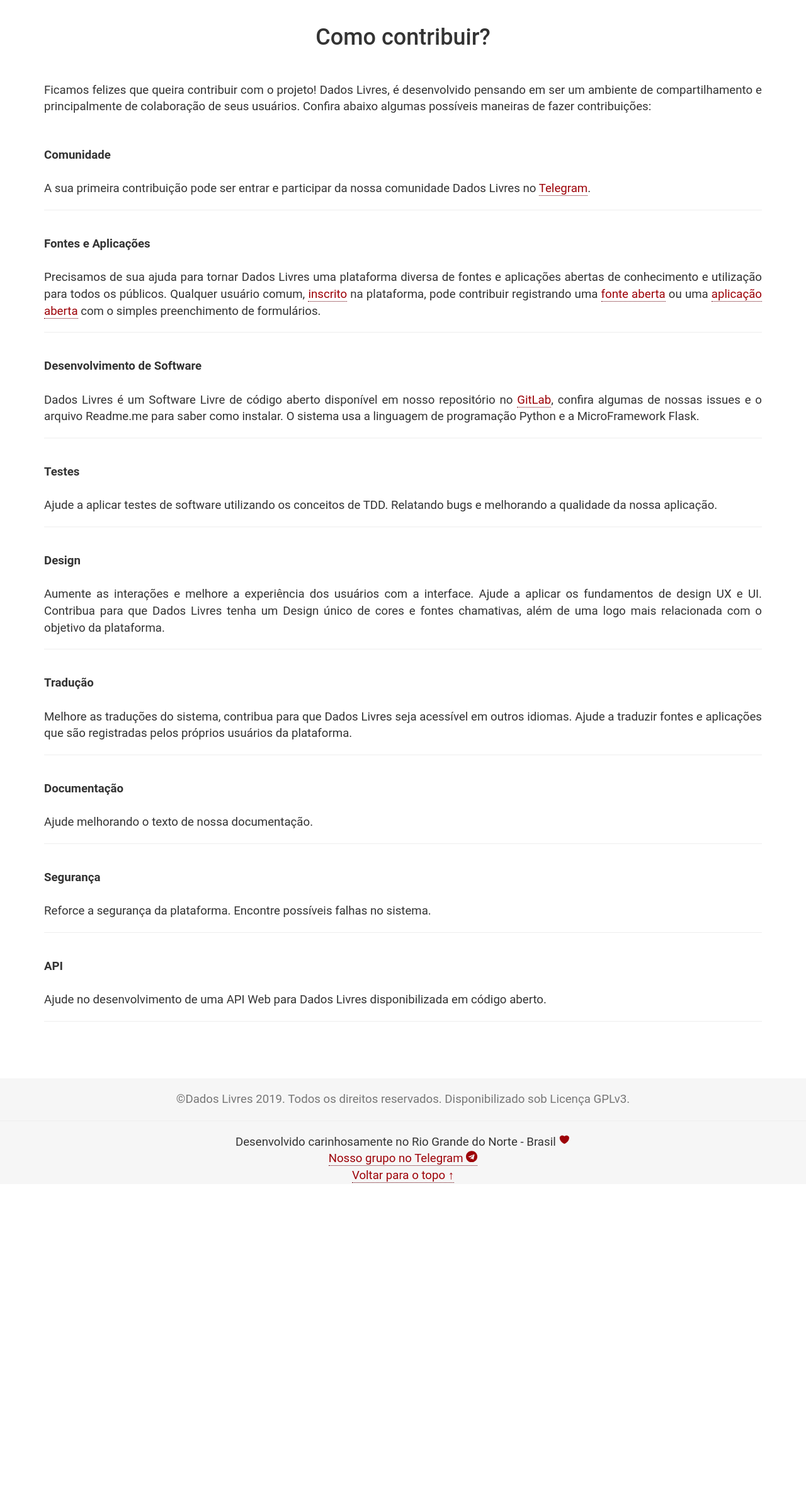
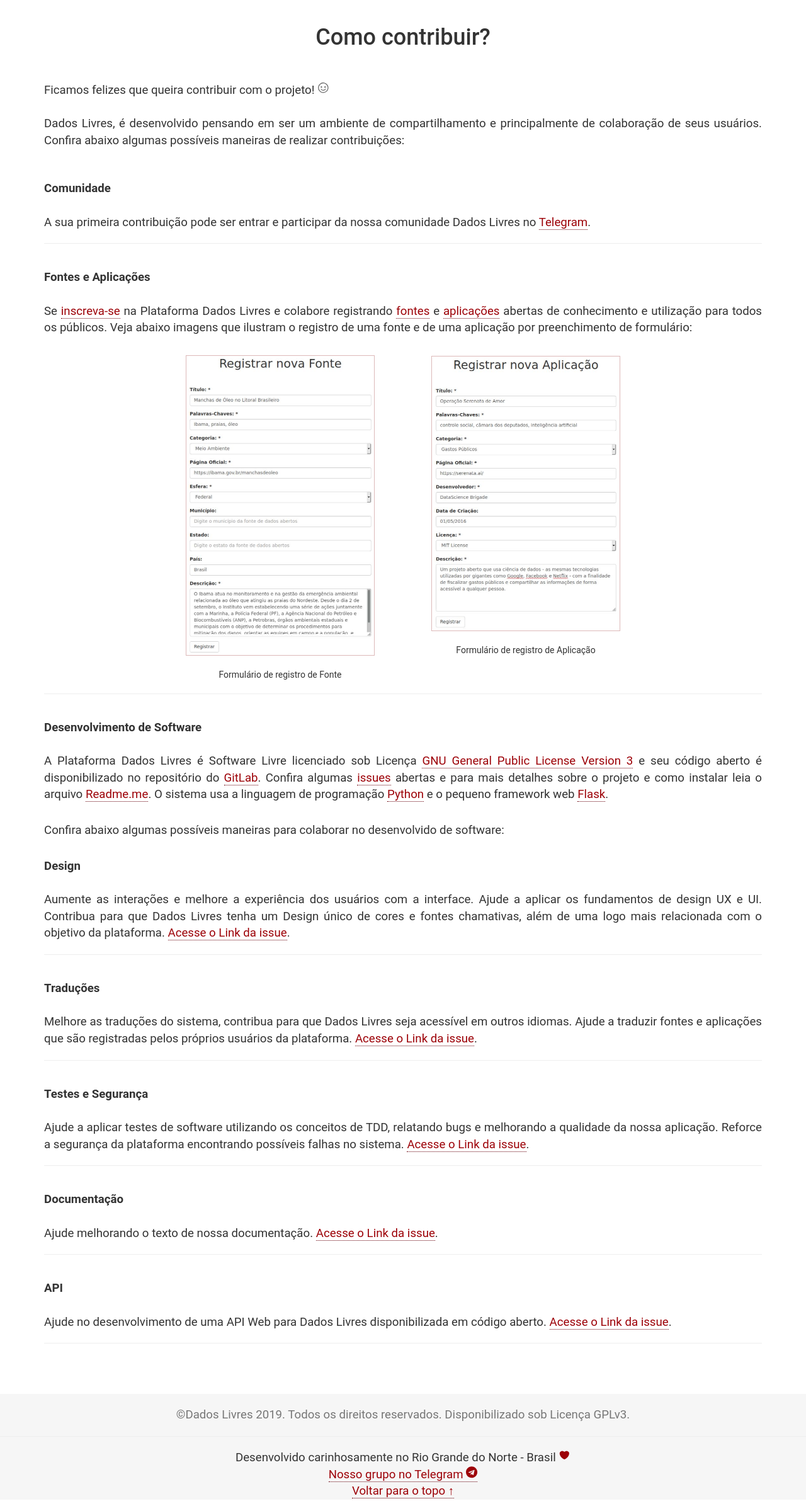
Before and after one commit to pbaesse/dados-livres, a Flask app: page /how_to_contribute in a window 1280 px wide. Shown: the part 52-2443 px from the top of the page at 63% size. Before the commit the page ends 1930 px from the top, so only its background shows below. Run offline with Flask 2, Linux system fonts and the light colour scheme; data that the repository does not hold is empty; some libraries are stand-ins or nearby versions.

Commit message:
atualizei página como contribuir

```diff
--- a/app/templates/how_to_contribute.html
+++ b/app/templates/how_to_contribute.html
@@ -4,47 +4,77 @@
 <div class="row">
   <h1 class="text-center">{{_('Como contribuir?')}}</h1><br><br>
   <div class="col-md-12 text-justify">
-    <p>Ficamos felizes que queira contribuir com o projeto! Dados Livres, é
-      desenvolvido pensando em ser um ambiente de compartilhamento e
+    <p>Ficamos felizes que queira contribuir com o projeto! <svg xmlns="http://www.w3.org/2000/svg" xmlns:xlink="http://www.w3.org/1999/xlink" aria-hidden="true" focusable="false" width="1em" height="1em" style="-ms-transform: rotate(360deg); -webkit-transform: rotate(360deg); transform: rotate(360deg);" preserveAspectRatio="xMidYMid meet" viewBox="0 0 16 16"><g fill="#626262"><path fill-rule="evenodd" clip-rule="evenodd" d="M4.111 2.18a7 7 0 1 1 7.778 11.64A7 7 0 0 1 4.11 2.18zm.556 10.809a6 6 0 1 0 6.666-9.978a6 6 0 0 0-6.666 9.978zM6.5 7a1 1 0 1 1-2 0a1 1 0 0 1 2 0zm5 0a1 1 0 1 1-2 0a1 1 0 0 1 2 0zM8 11a3 3 0 0 1-2.65-1.58l-.87.48a4 4 0 0 0 7.12-.16l-.9-.43A3 3 0 0 1 8 11z"/></g></svg>
+    <br><br>Dados Livres, é desenvolvido pensando em ser um ambiente de compartilhamento e
       principalmente de colaboração de seus usuários. Confira abaixo algumas
-      possíveis maneiras de fazer contribuições:</p><br><br>
+      possíveis maneiras de realizar contribuições:</p><br><br>
     <p><strong>Comunidade</strong><br><br>
       A sua primeira contribuição pode ser entrar e participar da nossa comunidade
       Dados Livres no <a href="#" id="color-red">Telegram</a>.</p><hr><br>
     <p><strong>Fontes e Aplicações</strong><br><br>
-      Precisamos de sua ajuda para tornar Dados Livres uma plataforma diversa
-      de fontes e aplicações abertas de conhecimento e utilização para todos os
-      públicos. Qualquer usuário comum,
-      <a href="{{url_for('auth.login')}}" id="color-red" target="_blank">inscrito</a>
-      na plataforma, pode contribuir registrando uma
-      <a href="{{url_for('main.register_source')}}" id="color-red" target="_blank">fonte aberta</a>
-      ou uma <a href="{{url_for('main.register_software')}}" id="color-red" target="_blank">aplicação aberta</a>
-      com o simples preenchimento de formulários.</p><hr><br>
+      Se <a href="{{url_for('auth.login')}}" id="color-red" target="_blank">inscreva-se</a>
+      na Plataforma Dados Livres e colabore registrando <a href="{{url_for('main.register_source')}}" id="color-red" target="_blank">fontes</a> e
+      <a href="{{url_for('main.register_software')}}" id="color-red" target="_blank">aplicações</a>
+      abertas de conhecimento e utilização para todos os públicos. Veja abaixo imagens
+      que ilustram o registro de uma fonte e de uma aplicação por preenchimento de formulário:</p>
+  </div>
+</div>
+<div class="row">
+  <div class="col-md-2"></div>
+    <div class="col-sm-4 col-md-4"><br>
+      <div style="width:300px; display: block; margin: 0 auto; text-align: center">
+        <figure>
+          <img src="static/image/registrar-fonte.jpg" alt="Exemplo para registrar fonte" style="width:100%; border: 1px solid #ddb9b9;"><br><br>
+          <figcaption>Formulário de registro de Fonte</figcaption>
+        </figure>
+      </div>
+    </div><br>
+    <div class="col-md-2"></div><div class="col-md-2"></div>
+    <div class="col-sm-4 col-md-4">
+      <div style="width:300px; display: block; margin: 0 auto; text-align: center">
+        <figure>
+          <img src="static/image/registrar-aplicacao.jpg" alt="Exemplo para registrar aplicação" style="width:100%; border: 1px solid #ddb9b9;"><br><br>
+          <figcaption>Formulário de registro de Aplicação</figcaption>
+        </figure>
+      </div>
+    </div>
+    <div class="col-md-2"></div>
+  </div><hr><br>
+  <div class="row">
+    <div class="col-md-12 text-justify">
       <p><strong>Desenvolvimento de Software</strong><br><br>
-      Dados Livres é um Software Livre de código aberto disponível em nosso
-      repositório no <a href="https://gitlab.com/pbaesse/dados-livres" id="color-red" target="_blank">GitLab</a>,
-      confira algumas de nossas issues e o arquivo Readme.me para saber como instalar.
-      O sistema usa a linguagem de programação Python e a MicroFramework Flask.</p><hr><br>
-      <p><strong>Testes</strong><br><br>
-      Ajude a aplicar testes de software utilizando os conceitos de TDD.
-      Relatando bugs e melhorando a qualidade da nossa aplicação.</p><hr><br>
+      A Plataforma Dados Livres é Software Livre licenciado sob Licença
+      <a href="https://www.gnu.org/licenses/licenses.en.html" id="color-red" target="_blank">GNU General Public License Version 3</a>
+      e seu código aberto é disponibilizado no repositório do <a href="https://gitlab.com/pbaesse/dados-livres" id="color-red" target="_blank">GitLab</a>.
+      Confira algumas <a href="https://gitlab.com/pbaesse/dados-livres/-/boards" id="color-red" target="_blank">issues</a>
+      abertas e para mais detalhes sobre o projeto e como instalar leia o arquivo
+      <a href="https://gitlab.com/pbaesse/dados-livres/-/blob/master/README.md" id="color-red" target="_blank">Readme.me</a>.
+      O sistema usa a linguagem de programação <a href="https://www.python.org/" id="color-red" target="_blank">Python</a>
+      e o pequeno framework web <a href="https://flask.palletsprojects.com/en/1.1.x/" id="color-red" target="_blank">Flask</a>.</p><br>
+      <p>Confira abaixo algumas possíveis maneiras para colaborar no desenvolvido de software:</p><br>
       <p><strong>Design</strong><br><br>
       Aumente as interações e melhore a experiência dos usuários com a interface.
       Ajude a aplicar os fundamentos de design UX e UI. Contribua para que Dados
       Livres tenha um Design único de cores e fontes chamativas, além de uma
-      logo mais relacionada com o objetivo da plataforma.</p><hr><br>
-      <p><strong>Tradução</strong><br><br>
+      logo mais relacionada com o objetivo da plataforma.
+      <a href="https://gitlab.com/pbaesse/dados-livres/-/issues/10" id="color-red" target="_blank">Acesse o Link da issue</a>.</p><hr><br>
+      <p><strong>Traduções</strong><br><br>
       Melhore as traduções do sistema, contribua para que Dados Livres seja
       acessível em outros idiomas. Ajude a traduzir fontes e aplicações que
-      são registradas pelos próprios usuários da plataforma.</p><hr><br>
+      são registradas pelos próprios usuários da plataforma.
+      <a href="https://gitlab.com/pbaesse/dados-livres/-/issues/9" id="color-red" target="_blank">Acesse o Link da issue</a>.</p><hr><br>
+      <p><strong>Testes e Segurança</strong><br><br>
+      Ajude a aplicar testes de software utilizando os conceitos de TDD,
+      relatando bugs e melhorando a qualidade da nossa aplicação.
+      Reforce a segurança da plataforma encontrando possíveis falhas no sistema.
+      <a href="https://gitlab.com/pbaesse/dados-livres/-/issues/5" id="color-red" target="_blank">Acesse o Link da issue</a>.</p><hr><br>
       <p><strong>Documentação</strong><br><br>
-      Ajude melhorando o texto de nossa documentação.</p><hr><br>
-      <p><strong>Segurança</strong><br><br>
-      Reforce a segurança da plataforma. Encontre possíveis falhas no sistema.</p><hr><br>
+      Ajude melhorando o texto de nossa documentação.
+      <a href="https://gitlab.com/pbaesse/dados-livres/-/issues/4" id="color-red" target="_blank">Acesse o Link da issue</a>.</p><hr><br>
       <p><strong>API</strong><br><br>
       Ajude no desenvolvimento de uma API Web para Dados Livres disponibilizada
-      em código aberto.</p><hr><br>
-    </p>
+      em código aberto.
+      <a href="https://gitlab.com/pbaesse/dados-livres/-/issues/8" id="color-red" target="_blank">Acesse o Link da issue</a>.</p><hr><br>
   </div>
 </div>
 {% endblock %}
```
